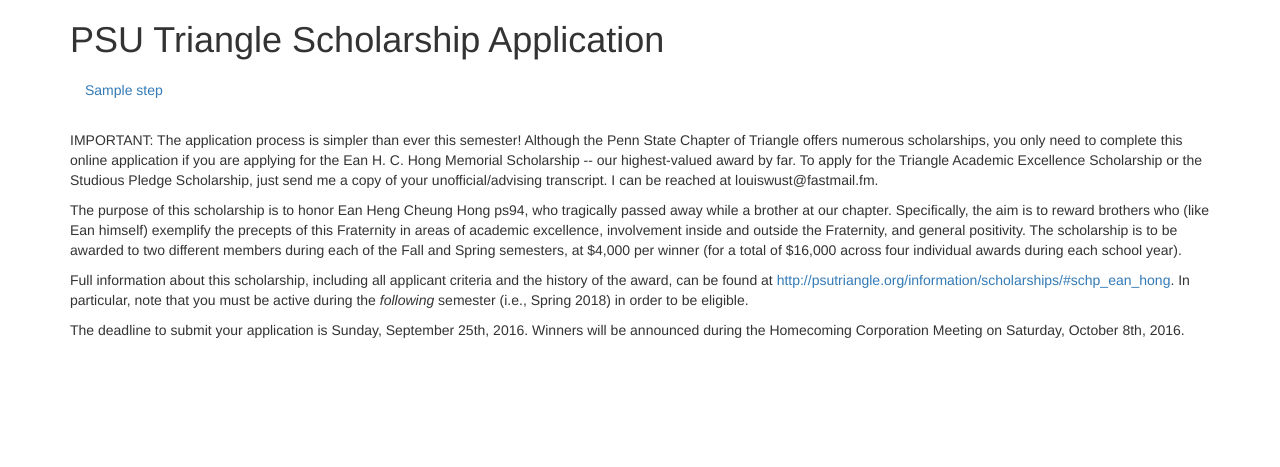
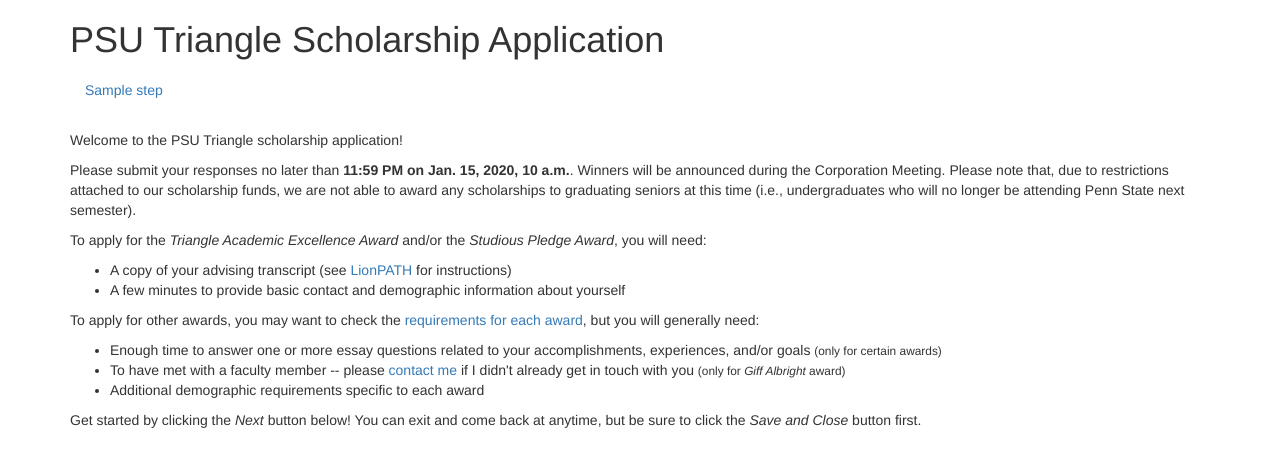
Before and after one commit to liverwust/freemoney, a Django app: template freemoney/templates/welcome.html in a window 1280 px wide. Shown: the top 467 px of the page. Run offline with Django 3.2, Linux system fonts and the light colour scheme; the template is opened without the code that fills it: most values are stand-ins (such as "Sample title", 1, 10 or a date in 2020); parts of the project's set-up code (start-up, migrations or seed data) failed here and were passed over; some libraries are stand-ins or nearby versions.

Commit message:
Welcome page now has relevant content

```diff
--- a/freemoney/templates/welcome.html
+++ b/freemoney/templates/welcome.html
@@ -1,12 +1,25 @@
 {% extends "application.html" %}
 
 {% block content %}
-<p>IMPORTANT: The application process is simpler than ever this semester! Although the Penn State Chapter of Triangle offers numerous scholarships, you only need to complete this online application if you are applying for the Ean H. C. Hong Memorial Scholarship -- our highest-valued award by far. To apply for the Triangle Academic Excellence Scholarship or the Studious Pledge Scholarship, just send me a copy of your unofficial/advising transcript. I can be reached at louiswust@fastmail.fm.</p>
+<p>Welcome to the PSU Triangle scholarship application!</p>
 
-<p>The purpose of this scholarship is to honor Ean Heng Cheung Hong ps94, who tragically passed away while a brother at our chapter. Specifically, the aim is to reward brothers who (like Ean himself) exemplify the precepts of this Fraternity in areas of academic excellence, involvement inside and outside the Fraternity, and general positivity. The scholarship is to be awarded to two different members during each of the Fall and Spring semesters, at $4,000 per winner (for a total of $16,000 across four individual awards during each school year).</p>
+<p>Please submit your responses no later than <strong>11:59 PM on {{ deadline }}</strong>. Winners will be announced during the Corporation Meeting.  Please note that, due to restrictions attached to our scholarship funds, we are not able to award any scholarships to graduating seniors at this time (i.e., undergraduates who will no longer be attending Penn State next semester).</p>
 
-<p>Full information about this scholarship, including all applicant criteria and the history of the award, can be found at <a href="http://psutriangle.org/information/scholarships/#schp_ean_hong">http://psutriangle.org/information/scholarships/#schp_ean_hong</a>. In particular, note that you must be active during the <em>following</em> semester (i.e., Spring 2018) in order to be eligible.</p>
+<p>To apply for the <em>Triangle Academic Excellence Award</em> and/or the <em>Studious Pledge Award</em>, you will need:</p>
 
-<p>The deadline to submit your application is Sunday, September 25th, 2016. Winners will be announced during the Homecoming Corporation Meeting on Saturday, October 8th, 2016.</p>
+<ul>
+  <li>A copy of your advising transcript (see <a href="https://tutorials.lionpath.psu.edu/public/Docs/ViewUnoffTrans.docx">LionPATH</a> for instructions)</li>
+  <li>A few minutes to provide basic contact and demographic information about yourself</li>
+</ul>
 
-{% endblock %}
+<p>To apply for other awards, you may want to check the <a href="http://psutriangle.org/information/scholarships/">requirements for each award</a>, but you will generally need:</p>
+
+<ul>
+  <li>Enough time to answer one or more essay questions related to your accomplishments, experiences, and/or goals <small>(only for certain awards)</small></li>
+  <li>To have met with a faculty member -- please <a href="mailto:louiswust@fastmail.fm">contact me</a> if I didn't already get in touch with you <small>(only for <em>Giff Albright</em> award)</small></li>
+  <li>Additional demographic requirements specific to each award</li>
+</ul>
+
+<p>Get started by clicking the <em>Next</em> button below! You can exit and come back at anytime, but be sure to click the <em>Save and Close</em> button first.</p>
+
+<p>{% endblock %}
--- a/freemoney/views/common.py
+++ b/freemoney/views/common.py
@@ -115,6 +115,7 @@ class WizardPageView(LoginRequiredMixin, View):
                 'steps': [],
                 'currentstep': type(self).page_name,
                 'postback': self._uri_of(self.page_name),
+                'deadline': settings.FREEMONEY_DUE_DATE.date,
                 'buttons': [x[0] for x in self._calculate_valid_buttons()],
         }
         for short_name, long_name in WizardPageView.PAGES:
```
